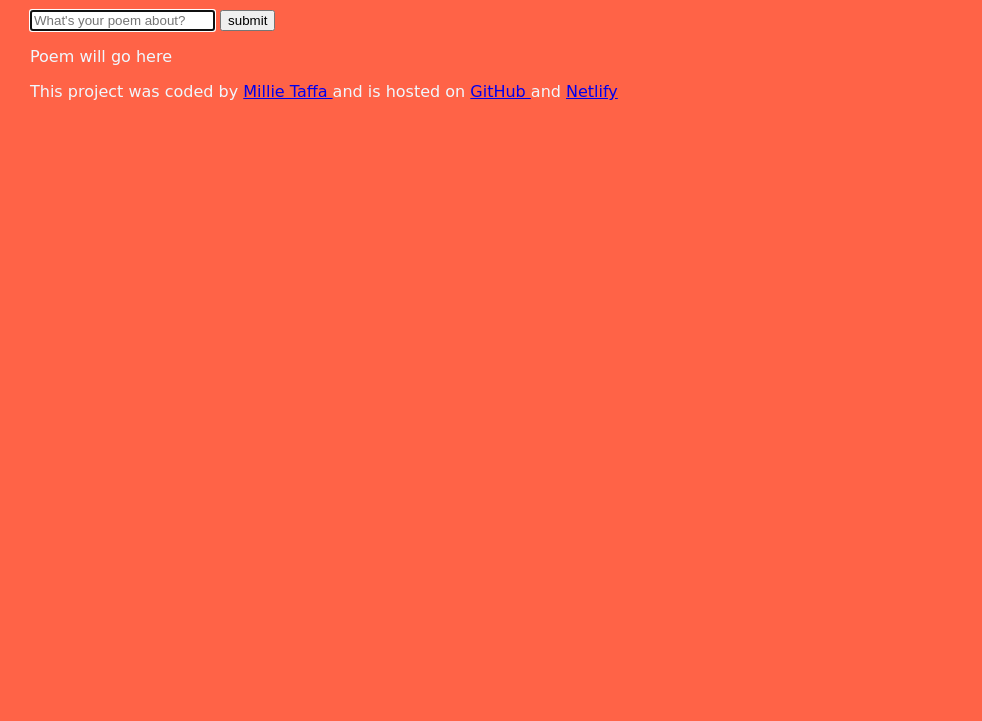
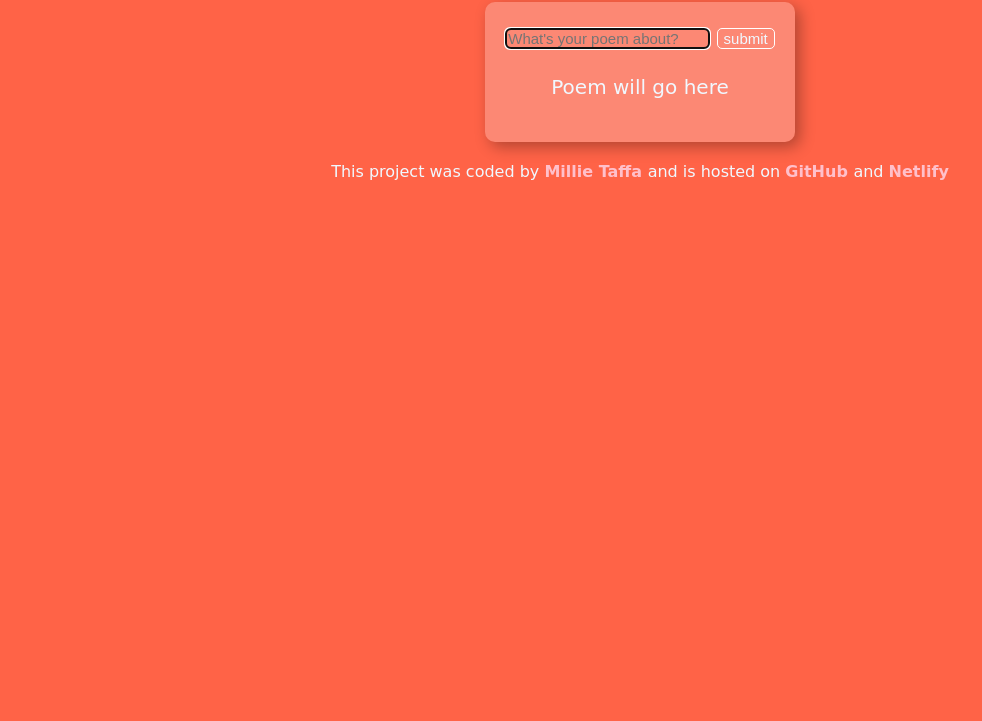
Before and after one commit to MillieTaffa/poem-generator, a plain HTML site: page index.html in a window 1280 px wide. Shown: the part 79-800 px from the top of the page, without its empty margins (0-982 px from the left). Drawn offline with Linux system fonts and the light colour scheme; a web font is replaced by a local one.

Commit message:
Added a few classes in html and added some styling in css

```diff
--- a/index.html
+++ b/index.html
@@ -10,21 +10,19 @@
     <title>AI Poem Generator</title>
 </head>
 <body>
+    <div class="container">
         <header>
             <h1>
                 Poem Generator
             </h1>
         </header>
-
         <main>
             <form action="submit">
-            <input type="text" name="" id="" placeholder="What's your poem about?" autofocus required>
-            <input type="submit" value="submit">
+                <input type="text" class="search" placeholder="What's your poem about?" autofocus required>
+                <input type="submit" value="submit" class="go">
             </form>
             <p class="content">Poem will go here</p>
         </main>
-
-
         <footer>
             This project was coded by
             <a href="https://www.linkedin.com/in/mildred-t-8978452b5/" target="_blank" rel="noopener noreferrer">
@@ -39,6 +37,7 @@
                 Netlify
             </a>
         </footer>
+    </div>
     <script src="index.js"></script>
 </body>
 </html>
--- a/style.css
+++ b/style.css
@@ -6,6 +6,44 @@ body{
     background-color: tomato;
     color: aliceblue;
     font-family: "Edu AU VIC WA NT Pre", cursive;
-    margin: 30px;
+    text-align: center;
+		cursor: default;
+}
 
+main {
+    background-color: rgba(240, 248, 255, 0.244);
+    max-width: fit-content;
+    padding: 20px;
+    border-radius: 10px;
+    font-size: 20px;
+    line-height: 1.5;
+    margin: 0 auto;
+		box-shadow: 5px 5px 15px rgba(0,0,0,0.3);
 }
+
+footer{
+	padding: 20px;
+}
+
+a{
+	text-decoration: none;
+	font-weight: bold;
+	color: pink;
+	cursor: pointer;
+}
+
+.search,.go{
+	background-color: transparent;
+	border: 1px solid white;
+	border-radius: 5px;
+	font-size: 15px;
+	color: aliceblue;
+}
+
+.go:hover{
+	background-color: tomato;
+	cursor: pointer;
+}
+.go:active{
+	background-color: rgb(207, 70, 45);
+}
```
Lines whose indentation alone changed are shown as unchanged.
